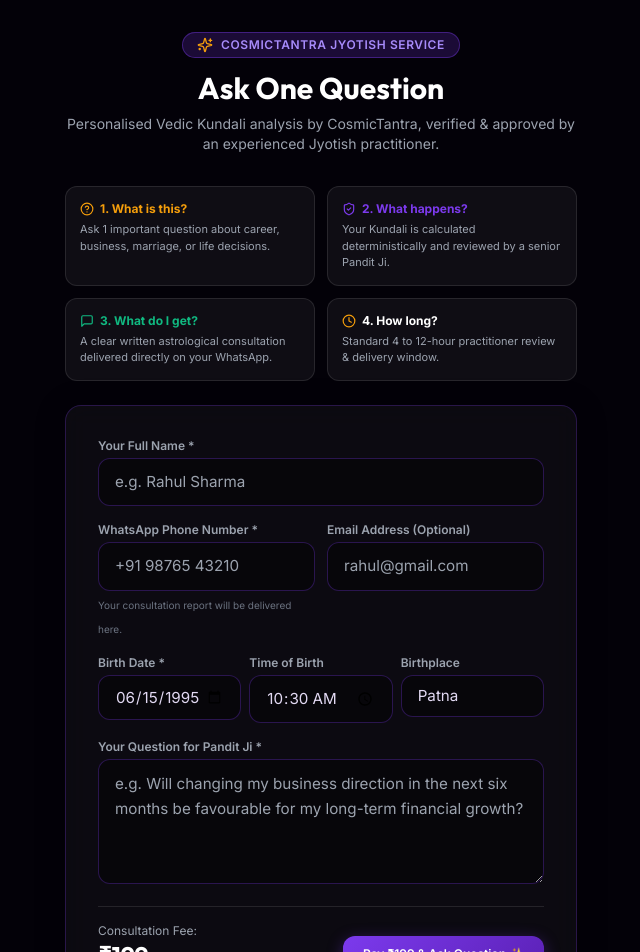
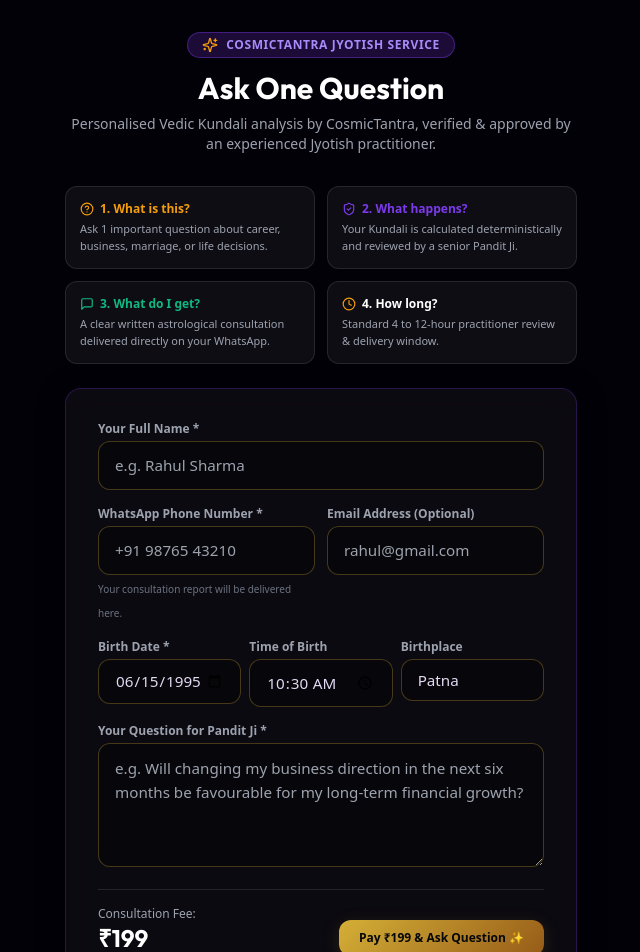
Before and after one commit to prabhakarmdes12-cmyk/cosmictantra-v2, a Next.js app: page /ask in a window 1280 px wide. Shown: the top 952 px of the page, without its empty margins (319-959 px from the left). Built offline with nearby package versions, Linux system fonts and the light colour scheme.

Commit message:
fix: enabled class-based dark mode in tailwind config and updated globals.css and layout.tsx for Chiti UDS v3 theme toggle

```diff
--- a/src/app/globals.css
+++ b/src/app/globals.css
@@ -5,6 +5,18 @@
 @tailwind utilities;
 
 :root {
+  --bg-deep: #FAF7F2;
+  --bg-mid: #F2ECDE;
+  --bg-card: rgba(255, 255, 255, 0.8);
+  --border-subtle: rgba(130, 99, 21, 0.2);
+  --accent-purple: #4F46E5;
+  --accent-gold: #826315;
+  --accent-green: #0D5A37;
+  --text-main: #181512;
+  --text-muted: #696256;
+}
+
+.dark {
   --bg-deep: #030108;
   --bg-mid: #0D0A1E;
   --bg-card: rgba(255, 255, 255, 0.04);
@@ -17,9 +29,6 @@
 }
 
 body {
-  background-color: var(--bg-deep);
-  color: var(--text-main);
-  font-family: 'Inter', sans-serif;
   min-height: 100vh;
   margin: 0;
   padding: 0;
@@ -32,18 +41,22 @@
   border: 1px solid var(--border-subtle);
   border-radius: 16px;
   backdrop-filter: blur(12px);
-  box-shadow: 0 4px 30px rgba(0, 0, 0, 0.3);
+  box-shadow: 0 4px 30px rgba(0, 0, 0, 0.1);
   transition: all 0.2s ease-in-out;
 }
 
+.dark .chiti-card {
+  box-shadow: 0 4px 30px rgba(0, 0, 0, 0.3);
+}
+
 .chiti-card:hover {
-  border-color: rgba(124, 58, 237, 0.4);
-  box-shadow: 0 8px 32px rgba(124, 58, 237, 0.15);
+  border-color: var(--accent-gold);
+  box-shadow: 0 8px 32px rgba(212, 175, 55, 0.15);
 }
 
 /* Chiti Button Styling */
 .chiti-btn-primary {
-  background: linear-gradient(135deg, #7C3AED 0%, #5B21B6 100%);
+  background: linear-gradient(135deg, #826315 0%, #61480D 100%);
   color: #ffffff;
   font-weight: 600;
   border-radius: 12px;
@@ -54,20 +67,24 @@
   align-items: center;
   justify-content: center;
   gap: 8px;
-  box-shadow: 0 4px 16px rgba(124, 58, 237, 0.35);
+  box-shadow: 0 4px 16px rgba(130, 99, 21, 0.25);
   transition: all 0.2s ease;
 }
 
+.dark .chiti-btn-primary {
+  background: linear-gradient(135deg, #D4AF37 0%, #965B18 100%);
+  color: #060709;
+}
+
 .chiti-btn-primary:hover {
-  background: linear-gradient(135deg, #8B5CF6 0%, #6D28D9 100%);
   transform: translateY(-1px);
-  box-shadow: 0 6px 20px rgba(124, 58, 237, 0.5);
+  box-shadow: 0 6px 20px rgba(212, 175, 55, 0.4);
 }
 
 .chiti-btn-secondary {
-  background: rgba(255, 255, 255, 0.05);
-  border: 1px solid rgba(124, 58, 237, 0.3);
-  color: #A78BFA;
+  background: rgba(255, 255, 255, 0.8);
+  border: 1px solid rgba(130, 99, 21, 0.3);
+  color: #826315;
   font-weight: 600;
   border-radius: 12px;
   padding: 10px 20px;
@@ -79,28 +96,44 @@
   transition: all 0.2s ease;
 }
 
+.dark .chiti-btn-secondary {
+  background: rgba(255, 255, 255, 0.05);
+  border: 1px solid rgba(212, 175, 55, 0.3);
+  color: #E5C378;
+}
+
 .chiti-btn-secondary:hover {
-  background: rgba(124, 58, 237, 0.15);
-  border-color: #7C3AED;
-  color: #E2D9F3;
+  background: rgba(130, 99, 21, 0.1);
+  border-color: #826315;
 }
 
 /* Custom Inputs */
 .chiti-input {
-  background: rgba(0, 0, 0, 0.4);
-  border: 1px solid rgba(124, 58, 237, 0.3);
+  background: rgba(255, 255, 255, 0.9);
+  border: 1px solid rgba(130, 99, 21, 0.3);
   border-radius: 12px;
   padding: 12px 16px;
-  color: #E2D9F3;
+  color: #181512;
   font-size: 0.95rem;
   outline: none;
   transition: border-color 0.2s ease;
   width: 100%;
 }
 
+.dark .chiti-input {
+  background: rgba(0, 0, 0, 0.4);
+  border: 1px solid rgba(212, 175, 55, 0.3);
+  color: #E2D9F3;
+}
+
 .chiti-input:focus {
-  border-color: #7C3AED;
-  box-shadow: 0 0 0 3px rgba(124, 58, 237, 0.25);
+  border-color: #826315;
+  box-shadow: 0 0 0 3px rgba(130, 99, 21, 0.2);
+}
+
+.dark .chiti-input:focus {
+  border-color: #D4AF37;
+  box-shadow: 0 0 0 3px rgba(212, 175, 55, 0.25);
 }
 
 /* Scrollbar */
@@ -112,6 +145,9 @@
   background: transparent;
 }
 ::-webkit-scrollbar-thumb {
-  background: rgba(124, 58, 237, 0.3);
+  background: rgba(130, 99, 21, 0.3);
   border-radius: 3px;
 }
+.dark ::-webkit-scrollbar-thumb {
+  background: rgba(212, 175, 55, 0.3);
+}
--- a/src/app/layout.tsx
+++ b/src/app/layout.tsx
@@ -12,8 +12,8 @@
   children: React.ReactNode;
 }>) {
   return (
-    <html lang="en">
-      <body className="bg-[#030108] text-[#E2D9F3] antialiased">
+    <html lang="en" className="dark">
+      <body className="bg-[#FAF7F2] dark:bg-[#07080C] text-[#1C1917] dark:text-[#EFECE6] antialiased transition-colors duration-300">
         {children}
       </body>
     </html>
--- a/tailwind.config.js
+++ b/tailwind.config.js
@@ -1,5 +1,6 @@
 /** @type {import('tailwindcss').Config} */
 module.exports = {
+  darkMode: 'class',
   content: [
     './src/pages/**/*.{js,ts,jsx,tsx,mdx}',
     './src/components/**/*.{js,ts,jsx,tsx,mdx}',
@@ -24,8 +25,10 @@
       },
       fontFamily: {
         display: ['Outfit', 'Cinzel', 'serif'],
+        editorial: ['Cinzel', 'Outfit', 'serif'],
         body: ['Inter', 'Lato', 'sans-serif'],
         mono: ['JetBrains Mono', 'monospace'],
+        'mono-data': ['JetBrains Mono', 'monospace'],
       },
       borderRadius: {
         chiti: '16px',
```
